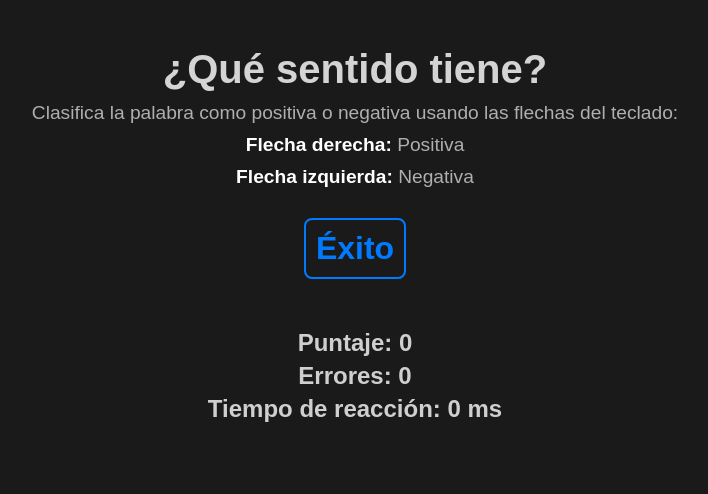
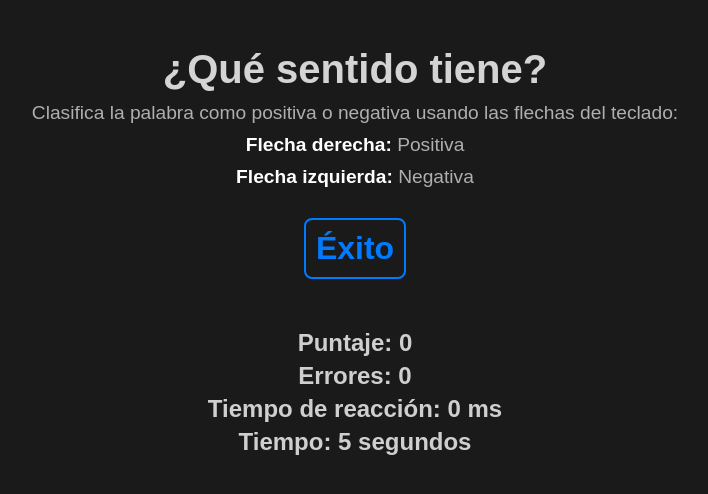
Before and after one commit to DaylinSheilly/entrenamiento-cognitivo, a React (Create React App) app: page /games/que-sentido-tiene in a window 1280 px wide. Shown: the top 494 px of the page, without its empty margins (285-993 px from the left). Built offline with nearby package versions, Linux system fonts and the light colour scheme.

Commit message:
que sentido tiene: añadiendo tiempo de juego

```diff
--- a/src/modules/Games/que-sentido-tiene/que-sentido-tiene.jsx
+++ b/src/modules/Games/que-sentido-tiene/que-sentido-tiene.jsx
@@ -2,7 +2,7 @@ import React, { useState, useEffect } from 'react';
 import './que-sentido-tiene.css';
 import wordsData from './words.json';
 
-const MAX_SCORE = 5000; // Puntaje necesario para finalizar el juego
+const MAX_SCORE = 2000; // Puntaje necesario para finalizar el juego
 
 const QueSentidoTiene = () => {
   const [word, setWord] = useState('');
@@ -11,7 +11,19 @@ const QueSentidoTiene = () => {
   const [errors, setErrors] = useState(0);
   const [startTime, setStartTime] = useState(null);
   const [reactionTime, setReactionTime] = useState(0);
+  const [elapsedTime, setElapsedTime] = useState(0); // Nuevo estado para el tiempo transcurrido
   const [isGameOver, setIsGameOver] = useState(false);
+
+  // Inicia el temporizador ascendente
+  useEffect(() => {
+    let timer;
+    if (!isGameOver) {
+      timer = setInterval(() => {
+        setElapsedTime((prevTime) => prevTime + 1);
+      }, 1000); // Actualiza cada segundo
+    }
+    return () => clearInterval(timer); // Limpia el temporizador al desmontar
+  }, [isGameOver]);
 
   useEffect(() => {
     generateNewWord();
@@ -70,6 +82,7 @@ const QueSentidoTiene = () => {
     setErrors(0);
     setStartTime(null);
     setReactionTime(0);
+    setElapsedTime(0); // Reinicia el tiempo transcurrido
     setIsGameOver(false);
     generateNewWord();
   };
@@ -82,6 +95,7 @@ const QueSentidoTiene = () => {
         <div id="sentido-stats">
           <h3>Puntaje final: {score}</h3>
           <h3>Errores totales: {errors}</h3>
+          <h3>Tiempo total: {elapsedTime} segundos</h3>
           <h3>Tiempo promedio de reacción: {reactionTime} ms</h3>
         </div>
         <button id="sentido-restart-btn" onClick={resetGame}>
@@ -104,6 +118,7 @@ const QueSentidoTiene = () => {
         <h3>Puntaje: {score}</h3>
         <h3>Errores: {errors}</h3>
         <h3>Tiempo de reacción: {reactionTime} ms</h3>
+        <h3>Tiempo: {elapsedTime} segundos</h3>
       </div>
     </div>
   );
```
